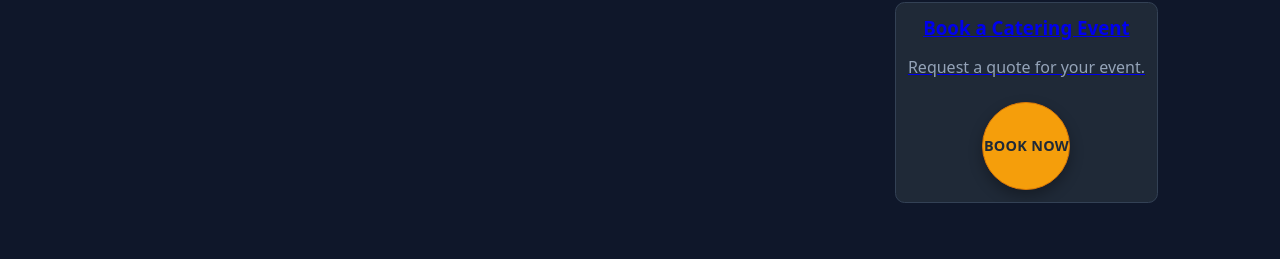
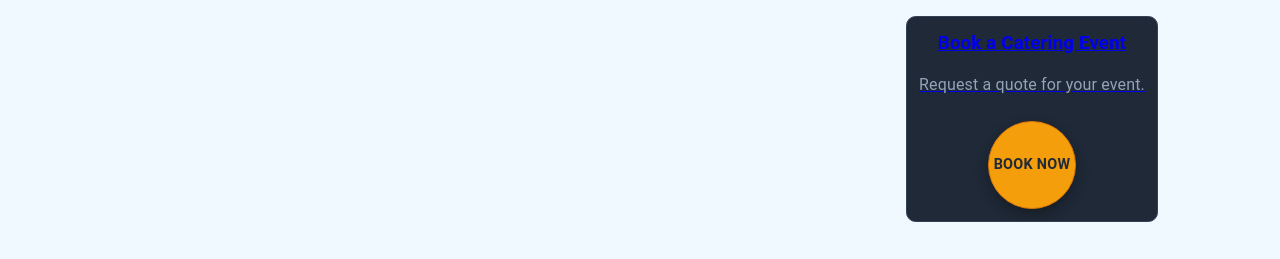
Before and after one commit to shijochackotcs/chef-site, a React (Vite) app in the folder app/: page / in a window 1280 px wide. Shown: the part 790-1049 px from the top of the page. Built offline with nearby package versions, Linux system fonts and the light colour scheme; no server answers.

Commit message:
feat(home/theme): set neutral hero background and remove red from dynamic palettes

```diff
--- a/app/src/App.jsx
+++ b/app/src/App.jsx
@@ -1,4 +1,8 @@
 import { Routes, Route } from "react-router-dom";
+import { ThemeProvider } from "@mui/material/styles";
+import CssBaseline from "@mui/material/CssBaseline";
+import { useEffect, useState } from "react";
+import { computeTheme, nextBoundaryMs } from "./theme.js";
 import Navbar from "./components/Navbar.jsx";
 import Footer from "./components/Footer.jsx";
 import Home from "./pages/Home.jsx";
@@ -13,7 +17,23 @@ import BookEvent from "./pages/BookEvent.jsx";
 
 export default function App() {
   const ADMIN_ENABLED = import.meta.env.VITE_ADMIN_ENABLED === "true";
+  const [theme, setTheme] = useState(computeTheme());
+  useEffect(() => {
+    let timer = null;
+    function schedule() {
+      const ms = nextBoundaryMs();
+      timer = setTimeout(() => {
+        setTheme(computeTheme());
+        schedule();
+      }, ms);
+    }
+    schedule();
+    return () => timer && clearTimeout(timer);
+  }, []);
+
   return (
+    <ThemeProvider theme={theme}>
+      <CssBaseline />
       <div className="app">
         <Navbar />
         <div className="container">
@@ -31,5 +51,6 @@ export default function App() {
         </div>
         <Footer />
       </div>
+    </ThemeProvider>
   );
 }
--- a/app/src/pages/Home.jsx
+++ b/app/src/pages/Home.jsx
@@ -94,17 +94,29 @@ export default function Home() {
           className="hero"
           style={{
             backgroundImage:
-              "linear-gradient(120deg, rgba(17,24,39,0.65), rgba(11,18,34,0.65) 60%, rgba(31,41,55,0.65)), url(https://cdn.pixabay.com/photo/2016/10/26/18/57/appetizer-1776723_1280.jpg)",
+              "linear-gradient(120deg, rgba(17,24,39,0.65), rgba(11,18,34,0.65) 60%, rgba(31,41,55,0.65)), url(https://cdn.pixabay.com/photo/2017/01/18/19/39/restaurant-1999850_1280.jpg)",
             backgroundSize: "cover",
             backgroundPosition: "center",
           }}
         >
           <div className="hero-inner">
-            <Paper elevation={4} sx={{ p: 3, borderRadius: 2, bgcolor: 'background.paper', backdropFilter: 'blur(2px)' }}>
-              <Typography variant="h3" component="h1" sx={{ mb: 1, color: 'primary.main', fontWeight: 700 }}>
+            <Paper
+              elevation={4}
+              sx={{
+                p: 3,
+                borderRadius: 2,
+                bgcolor: "background.paper",
+                backdropFilter: "blur(2px)",
+              }}
+            >
+              <Typography
+                variant="h3"
+                component="h1"
+                sx={{ mb: 1, color: "primary.main", fontWeight: 700 }}
+              >
                 Welcome to chefjocateringevents
               </Typography>
-              <Typography sx={{ mb: 2, color: 'text.secondary' }}>
+              <Typography sx={{ mb: 2, color: "text.secondary" }}>
                 Discover curated dishes and fine flavors.
               </Typography>
               <Button variant="contained" color="primary" href="/dishes">
@@ -115,8 +127,6 @@ export default function Home() {
         </section>
       </ThemeProvider>
 
-
-
       <section>
         <h2>Featured Dishes</h2>
         <div className="grid">
@@ -126,13 +136,32 @@ export default function Home() {
         </div>
       </section>
 
-      <section className="container" style={{ marginTop: "1rem", marginBottom: "1rem" }}>
+      <section
+        className="container"
+        style={{ marginTop: "1rem", marginBottom: "1rem" }}
+      >
         <div style={{ display: "flex", justifyContent: "flex-end" }}>
-          <Link to="/book-event" className="card" aria-label="Book a Catering Event" style={{ maxWidth: "280px" }}>
+          <Link
+            to="/book-event"
+            className="card"
+            aria-label="Book a Catering Event"
+            style={{ maxWidth: "280px" }}
+          >
             <div className="card-body" style={{ textAlign: "center" }}>
               <h3 style={{ marginTop: 0 }}>Book a Catering Event</h3>
               <p className="muted">Request a quote for your event.</p>
-              <span className="btn-circle" style={{ display: "inline-flex", marginTop: ".5rem", width: "88px", height: "88px", fontSize: ".9rem" }}>Book Now</span>
+              <span
+                className="btn-circle"
+                style={{
+                  display: "inline-flex",
+                  marginTop: ".5rem",
+                  width: "88px",
+                  height: "88px",
+                  fontSize: ".9rem",
+                }}
+              >
+                Book Now
+              </span>
             </div>
           </Link>
         </div>
```
Also changed, not shown: app/src/theme.js (+6 -6 lines). Lines whose indentation alone changed are shown as unchanged.
